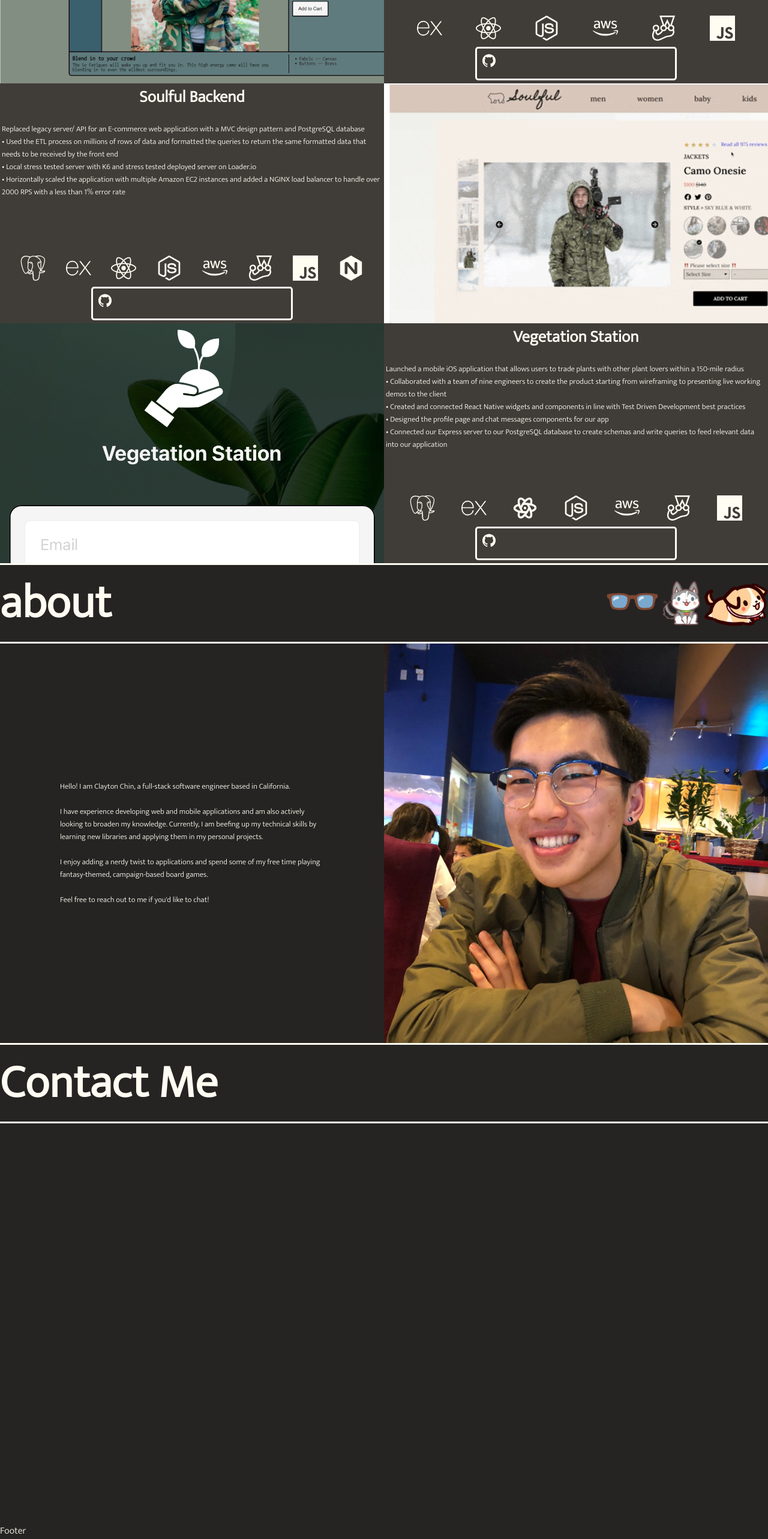
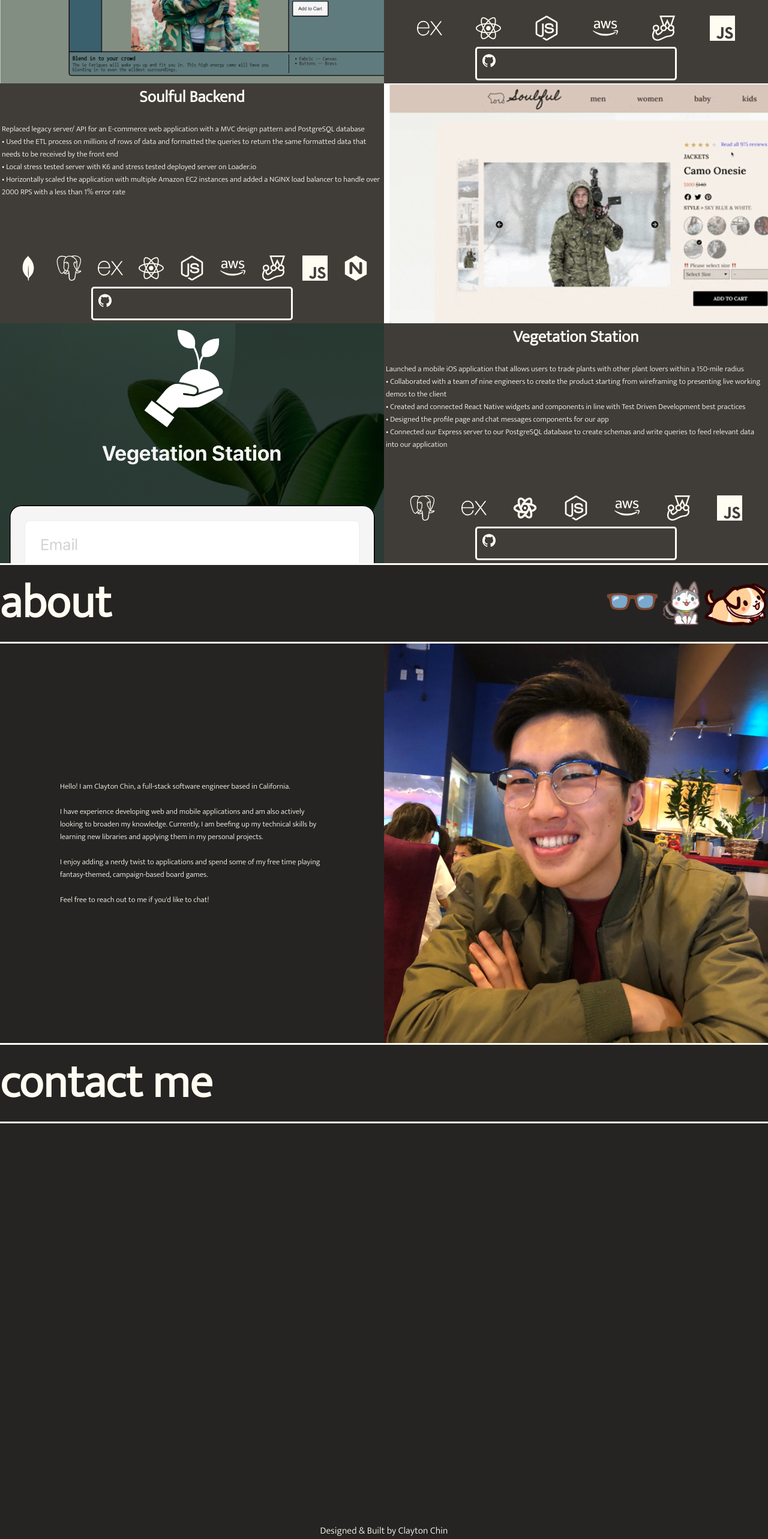
Before and after one commit to mrdooby/portfolio, a React (Create React App) app: page / in a window 1280 px wide. Shown: the part 1195-3761 px from the top of the page at 60% size. Built offline with nearby package versions, Linux system fonts and the light colour scheme.

Commit message:
feat: save prev version

```diff
--- a/src/components/About.jsx
+++ b/src/components/About.jsx
@@ -63,6 +63,7 @@ const PersonIcon = styled.span`
   margin-left: auto;
   :hover {
     cursor: pointer;
+    transform: translateY(-0.1em);
   }
 `
 
@@ -73,6 +74,7 @@ const KenjiIcon = styled.img`
   align-self: center;
   :hover {
     cursor: pointer;
+    transform: translateY(-0.1em);
   }
 `;
 
@@ -83,6 +85,7 @@ const YuffieIcon = styled.img`
   align-self: center;
   :hover {
     cursor: pointer;
+    transform: translateY(-0.1em);
   }
 `;
 
--- a/src/components/Contact.jsx
+++ b/src/components/Contact.jsx
@@ -4,7 +4,7 @@ import styled from 'styled-components';
 const Contact = () => {
   return (
     <ContactContainer>
-      <ContactTitle>Contact Me</ContactTitle>
+      <ContactTitle>contact me</ContactTitle>
     </ContactContainer>
   )
 }
--- a/src/components/Footer.jsx
+++ b/src/components/Footer.jsx
@@ -3,10 +3,16 @@ import styled from 'styled-components';
 
 const Footer = () => {
   return (
-    <div>
-      Footer
-    </div>
+    <FooterContainer>
+      Designed &amp; Built by Clayton Chin
+    </FooterContainer>
   )
 }
 
 export default Footer;
+
+// styled components
+const FooterContainer = styled.div`
+  display: flex;
+  justify-content: center;
+`
--- a/src/components/Home.jsx
+++ b/src/components/Home.jsx
@@ -87,6 +87,7 @@ const Email = styled(EmailIcon)`
     color: #eb5e28;
     transition: all .2s ease-in-out;
     cursor: pointer;
+    transform: translateY(-0.1em);
   }
 `;
 
@@ -95,6 +96,7 @@ const LinkedIn = styled(LinkedInIcon)`
     color: #eb5e28;
     transition: all .2s ease-in-out;
     cursor: pointer;
+    transform: translateY(-0.1em);
   }
 `;
 
@@ -103,6 +105,7 @@ const GitHub = styled(GitHubIcon)`
     color: #eb5e28;
     transition: all .2s ease-in-out;
     cursor: pointer;
+    transform: translateY(-0.1em);
   }
 `;
 
--- a/src/components/Projects.jsx
+++ b/src/components/Projects.jsx
@@ -6,7 +6,7 @@ import GitHubIcon from '@mui/icons-material/GitHub';
 import Card from '@mui/material/Card';
 import ColorScheme from './ColorScheme.jsx';
 import { FaReact, FaNodeJs, FaAws } from 'react-icons/fa';
-import { SiExpress, SiJest, SiJavascript, SiPostgresql, SiNginx } from 'react-icons/si';
+import { SiExpress, SiJest, SiJavascript, SiPostgresql, SiNginx, SiMongodb } from 'react-icons/si';
 import { TbBrandReactNative } from 'react-icons/tb';
 import { IconContext } from "react-icons";
 import $ from 'jquery';
@@ -57,7 +57,7 @@ const Projects = () => {
               <TextTitle>{projectData[1].title}</TextTitle><br/><Text>{projectData[1].info}</Text>
               <Icons>
                   <IconContext.Provider value={{size: 42}}>
-                    <SiPostgresql/><SiExpress/><FaReact/><FaNodeJs/><FaAws/><SiJest/><SiJavascript/><SiNginx/>
+                    <SiMongodb/><SiPostgresql/><SiExpress/><FaReact/><FaNodeJs/><FaAws/><SiJest/><SiJavascript/><SiNginx/>
                   </IconContext.Provider>
               </Icons>
               <GithubButton onClick={(e) => {window.open(`${projectData[0].repo}`)}}><GitStyle/></GithubButton>
--- a/src/data/AboutData.js
+++ b/src/data/AboutData.js
@@ -20,6 +20,6 @@ Birthday: July 26, 2014
 👹 Menace
 🥓 Chonky King
 
-Will bark for food and run whenever given the chance !
+Will bark for food at 5am even though he's on a diet !
 `
 module.exports = { text, YuffieText, KenjiText }
```
Also changed, not shown: 2 other files (tests, documents, lock files or other folders).
